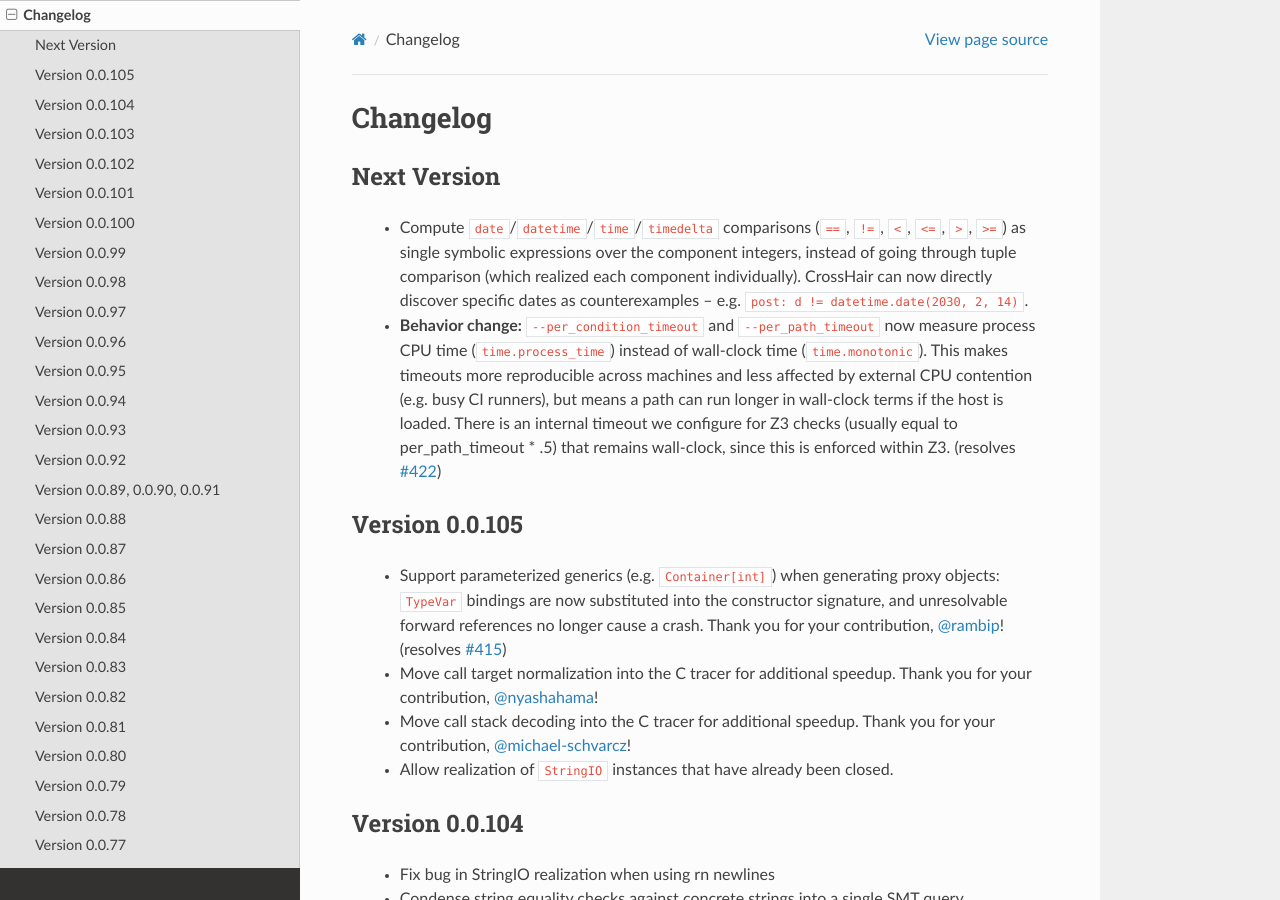
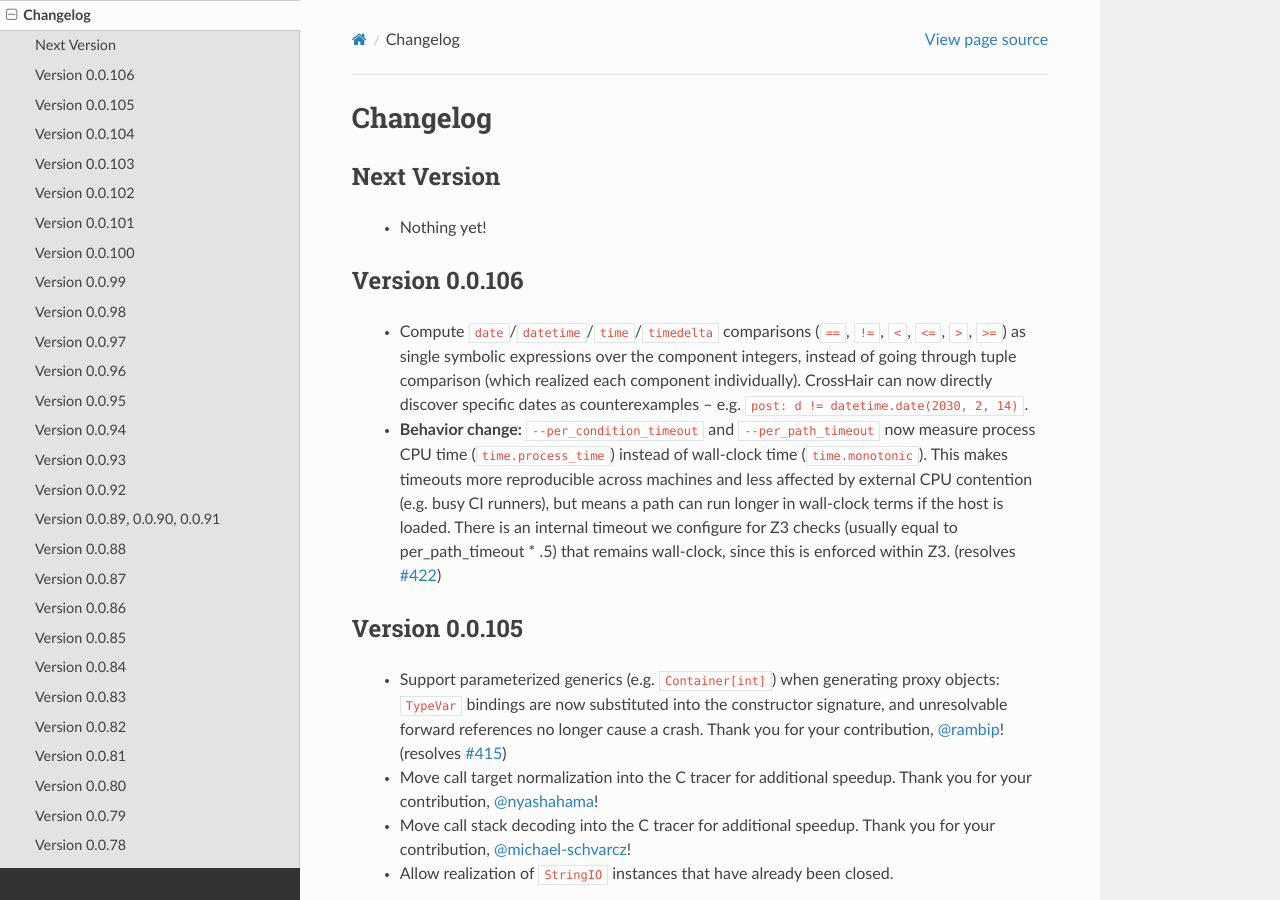
Before and after one commit to pschanely/CrossHair, a Sphinx documentation site: the page built from doc/source/changelog.rst, in a window 1280 px wide and 900 px high. Built offline with Sphinx 7.4.7 and the Read the Docs theme 3.1.0, drawn with Linux system fonts in a browser that asks for light colours; the version number is read from the project's files by our own code.

Commit message:
Bump version to 0.0.106

```diff
--- a/doc/source/changelog.rst
+++ b/doc/source/changelog.rst
@@ -4,6 +4,12 @@ Changelog
 
 
 Next Version
+---------------
+
+ * Nothing yet!
+
+
+Version 0.0.106
 ---------------
 
   * Compute ``date``/``datetime``/``time``/``timedelta`` comparisons
--- a/pyproject.toml
+++ b/pyproject.toml
@@ -4,7 +4,7 @@ build-backend = "setuptools.build_meta"
 
 [project]
 name = "crosshair-tool"
-version = "0.0.105"
+version = "0.0.106"
 description = "Analyze Python code for correctness using symbolic execution."
 readme = "README.md"
 license = { text = "MIT" }
```
